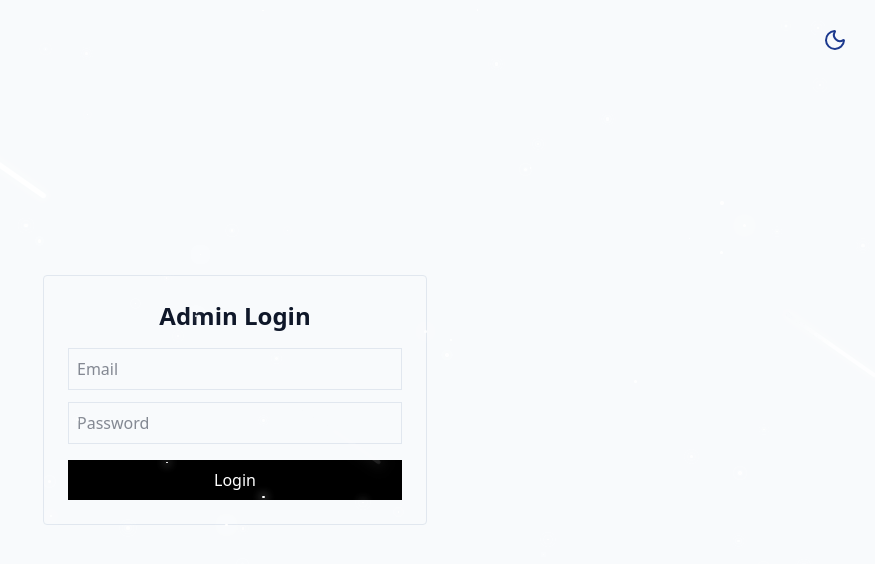
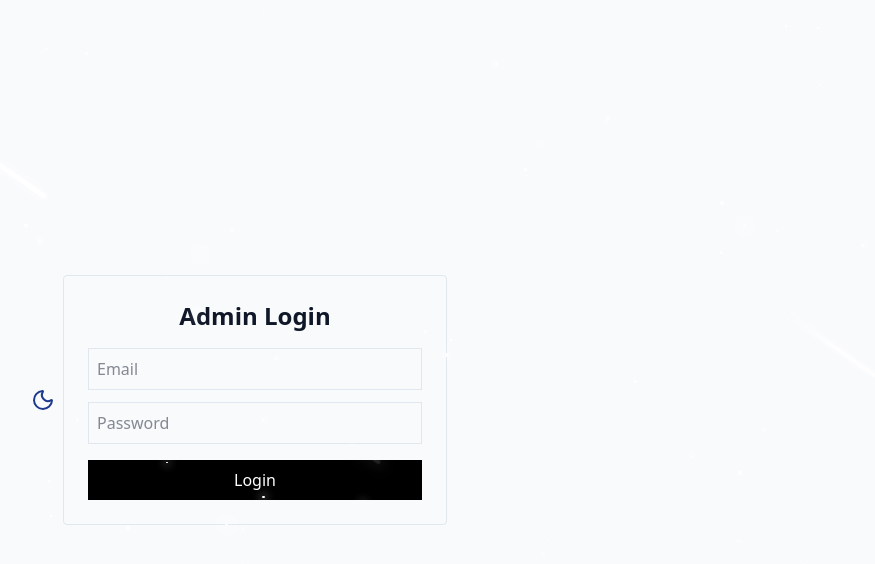
Before and after one commit to priyankabudwant/FUTURE_FS_01_PORTFOLIO1, a React (Vite) app: page /admin-login in a window 1280 px wide. Shown: the top 564 px of the page, without its empty margins (405-1280 px from the left). Built offline with nearby package versions, Linux system fonts and the light colour scheme.

Commit message:
Update ThemeToggle.jsx

```diff
--- a/src/components/ThemeToggle.jsx
+++ b/src/components/ThemeToggle.jsx
@@ -32,9 +32,10 @@ export const ThemeToggle = () => {
     <button
       onClick={toggleTheme}
       className={cn(
-        "fixed max-sm:hidden top-5 right-5 z-50 p-2 rounded-full transition-colors duration-300",
-        "focus:outlin-hidden"
+         "p-2 rounded-full transition-colors duration-300",
+        "hover:bg-muted focus:outline-none"
       )}
+      aria-label="Toggle Theme"
     >
       {isDarkMode ? (
         <Sun className="h-6 w-6 text-yellow-300" />
```
